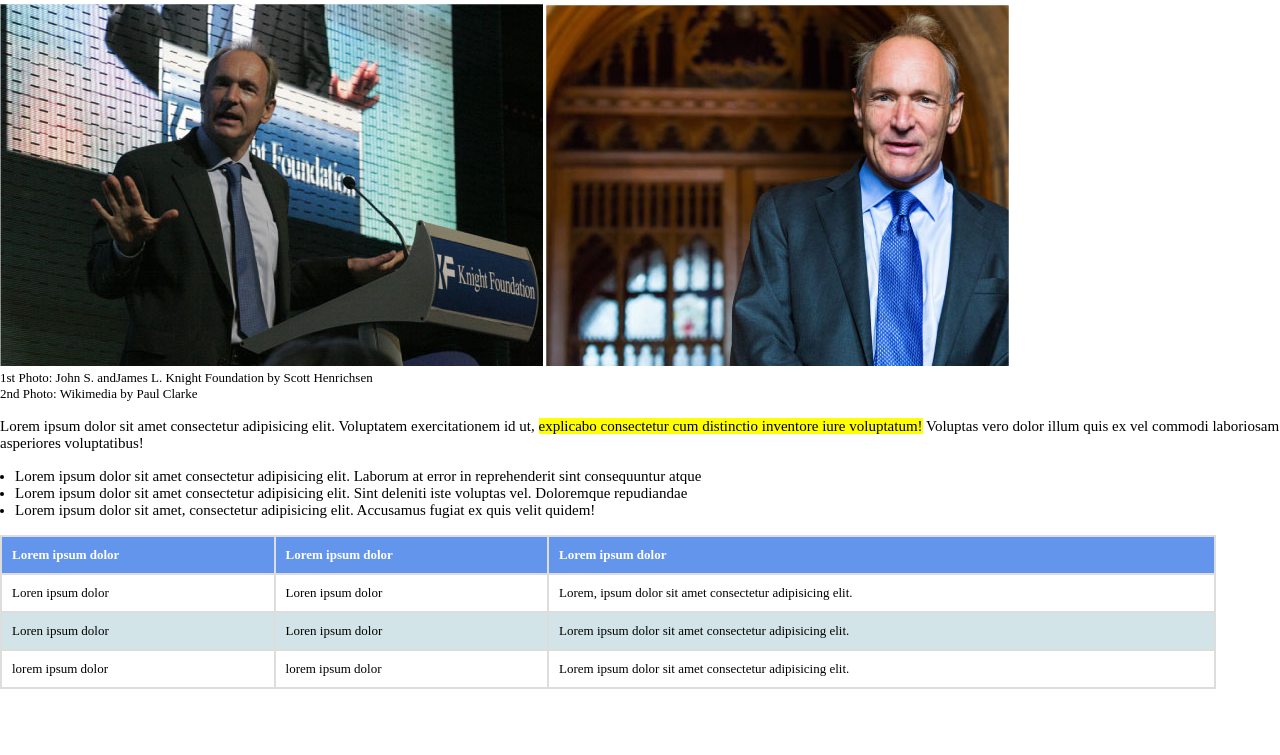
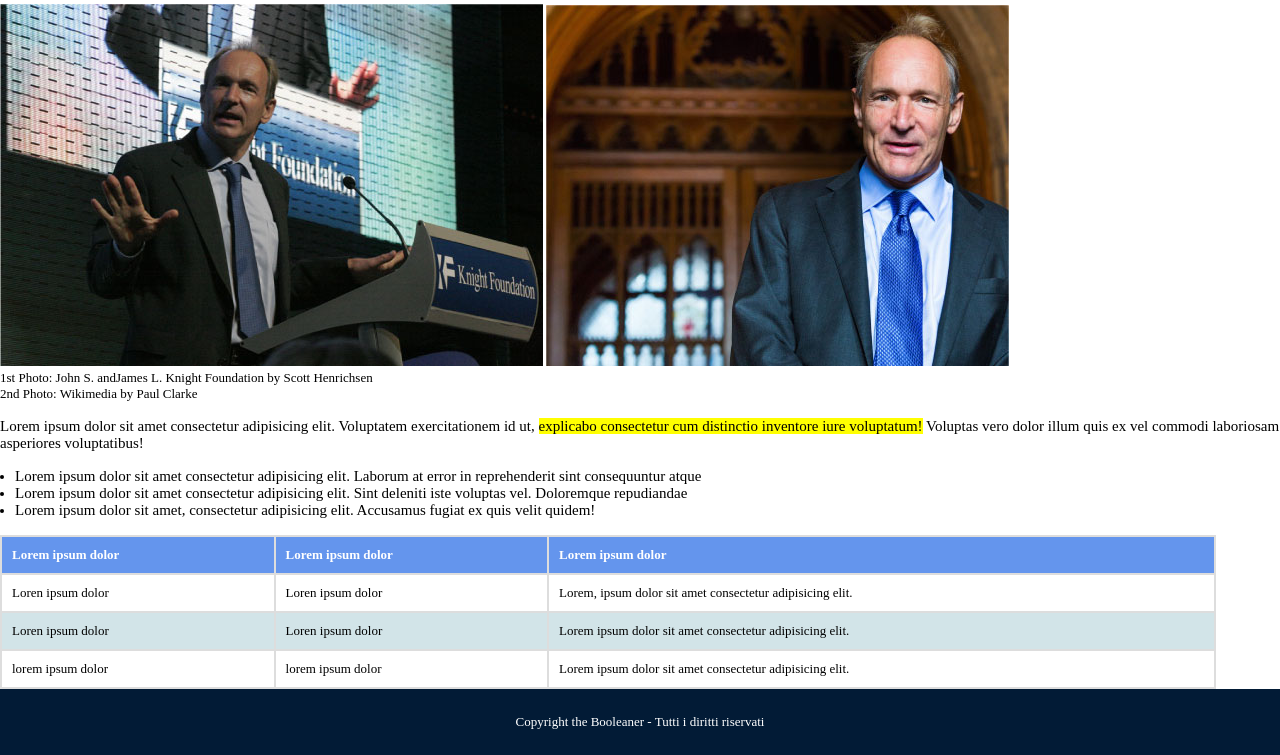
Before and after one commit to MarcoDC96/html-css-booleaner, a plain HTML site: page index.html in a window 1280 px wide. Shown: the part 139-894 px from the top of the page. Before the commit the page ends 828 px from the top, so only its background shows below. Drawn offline with Linux system fonts and the light colour scheme.

Commit message:
the real end.

```diff
--- a/index.html
+++ b/index.html
@@ -81,6 +81,10 @@
 
             </table>
 
+            <section class="copy">
+                    <p>Copyright the Booleaner - Tutti i diritti riservati</p>
+            </section>
+
 </body>
 
 </html>
--- a/style/style.css
+++ b/style/style.css
@@ -51,3 +51,11 @@
 .table tr:nth-child(even) {
     background-color:rgb(210, 228, 232);
 }
+
+.copy{
+    color: white;
+    text-align: center;
+    background-color: rgb(2, 27, 54);
+    padding-top: 25px;
+    padding-bottom: 25px;
+}
```
